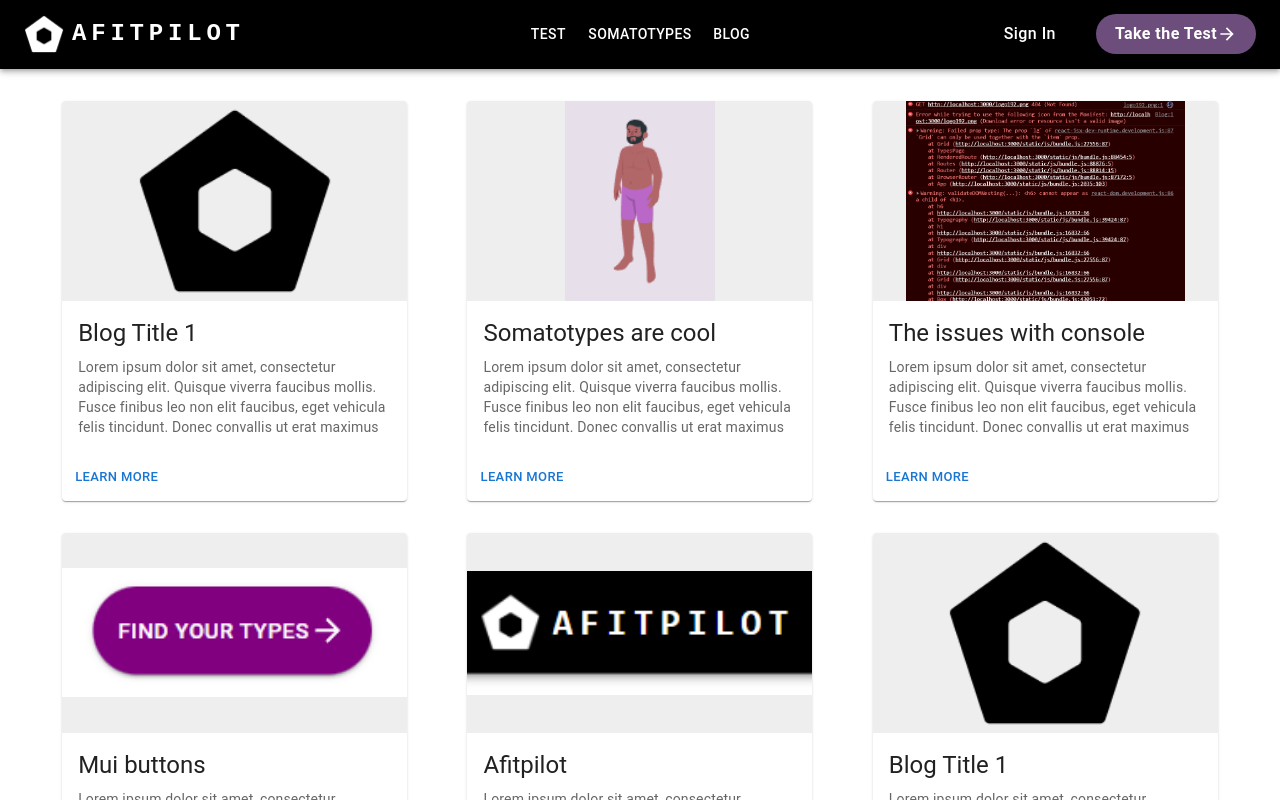
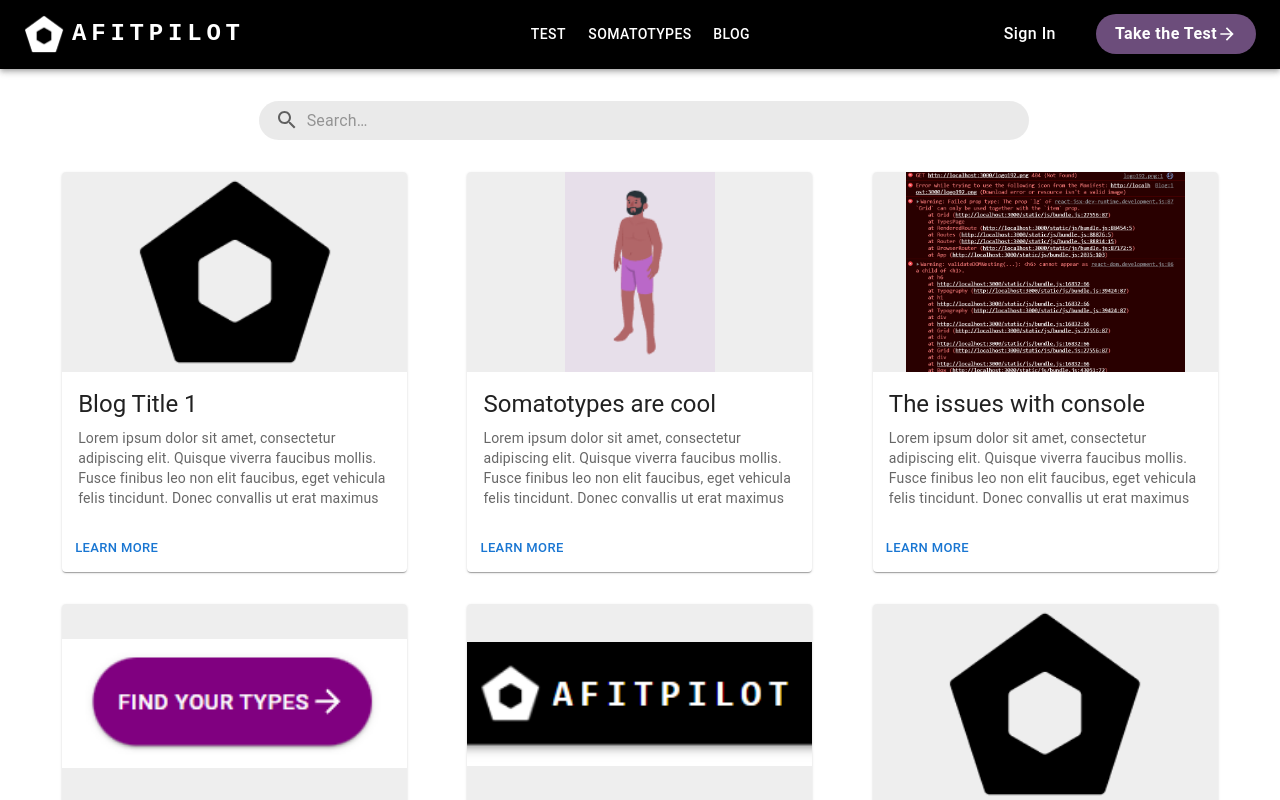
Before and after one commit to walter-clayton/afitpilot-somatotype, a React (Create React App) app in the folder client/: page /Blog in a window 1280 px wide. Shown: the top 800 px of the page. Built offline with nearby package versions, Linux system fonts and the light colour scheme.

Commit message:
Add search bar component in blog page

```diff
--- a/client/src/components/BlogPage.tsx
+++ b/client/src/components/BlogPage.tsx
@@ -13,6 +13,50 @@ import {
 import CounterShare from "./CTA/CounterShare";
 import Pagination from "@mui/material/Pagination";
 import Stack from "@mui/material/Stack";
+import SearchIcon from "@mui/icons-material/Search";
+import { styled, alpha } from "@mui/material/styles";
+import InputBase from "@mui/material/InputBase";
+
+const Search = styled("div")(({ theme }) => ({
+  position: "relative",
+  borderRadius: theme.shape.borderRadius,
+  marginRight: theme.spacing(2),
+  marginLeft: 0,
+  width: "100%",
+  [theme.breakpoints.up("sm")]: {
+    marginLeft: theme.spacing(3),
+    width: "auto",
+  },
+}));
+
+const SearchIconWrapper = styled("div")(({ theme }) => ({
+  padding: theme.spacing(0, 2),
+  height: "100%",
+  position: "absolute",
+  pointerEvents: "none",
+  display: "flex",
+  alignItems: "center",
+  justifyContent: "center",
+}));
+
+const StyledInputBase = styled(InputBase)(({ theme }) => ({
+  color: "inherit",
+  borderRadius: "40px",
+  "& .MuiInputBase-input": {
+    padding: theme.spacing(1, 1, 1, 0),
+    // vertical padding + font size from searchIcon
+    paddingLeft: `calc(1em + ${theme.spacing(4)})`,
+    transition: theme.transitions.create("width"),
+    width: "100%",
+    [theme.breakpoints.up("md")]: {
+      width: "20ch",
+    },
+  },
+  backgroundColor: "#c8c8c861",
+  "&:hover": {
+    backgroundColor: "#c8c8c861",
+  },
+}));
 
 const createBlogCard = (
   BlogTitle: string,
@@ -87,7 +131,19 @@ const BlogPage = () => {
 
   return (
     <>
-      <Grid container px={4}>
+      <Grid container px={4} justifyContent="center" alignItems={"center"}>
+        <Grid item xs={12} sm={8} paddingTop={4} key={"search"} marginX={1}>
+          <Search>
+            <SearchIconWrapper>
+              <SearchIcon />
+            </SearchIconWrapper>
+            <StyledInputBase
+              placeholder="Search…"
+              inputProps={{ "aria-label": "search" }}
+              fullWidth
+            />
+          </Search>
+        </Grid>
         {blogCards
           .slice(
             page * blogArticlesPerPage,
```
